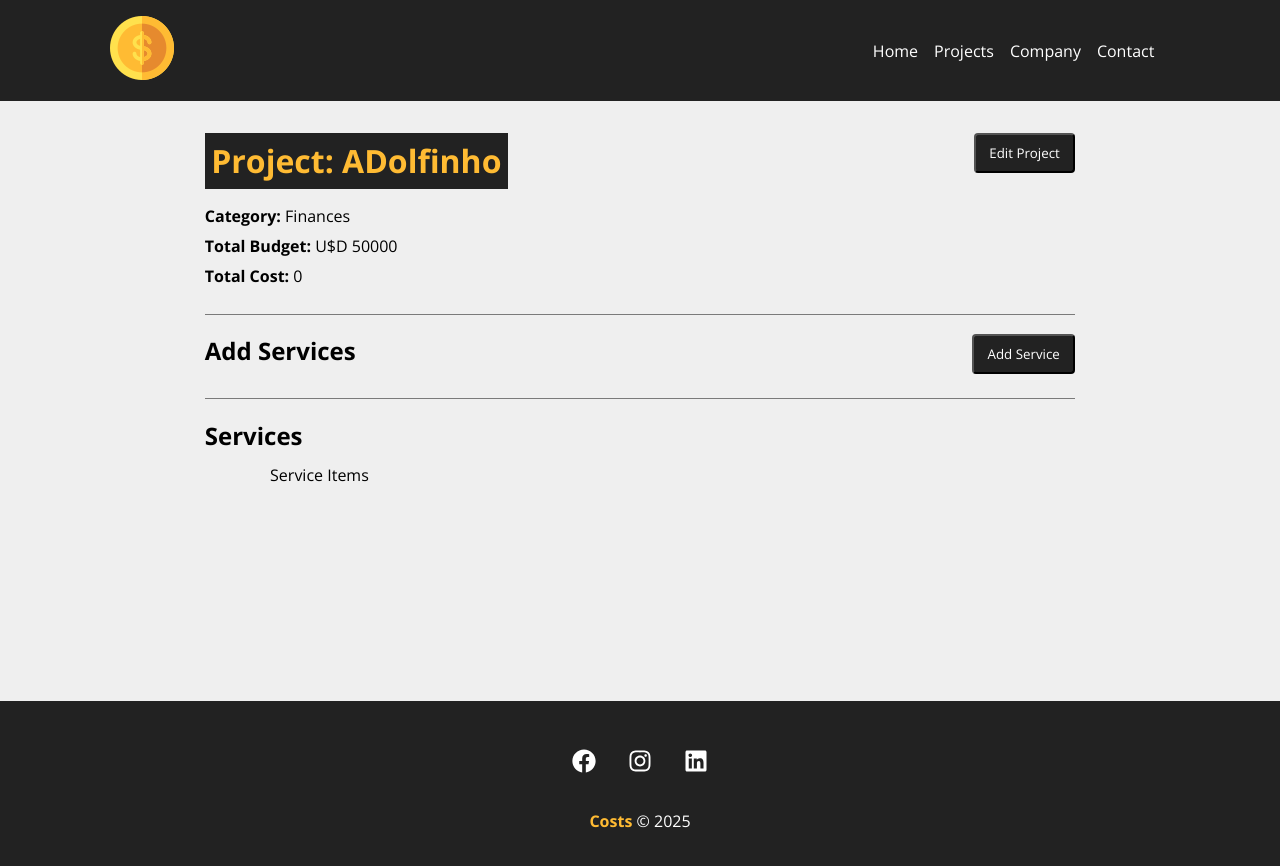
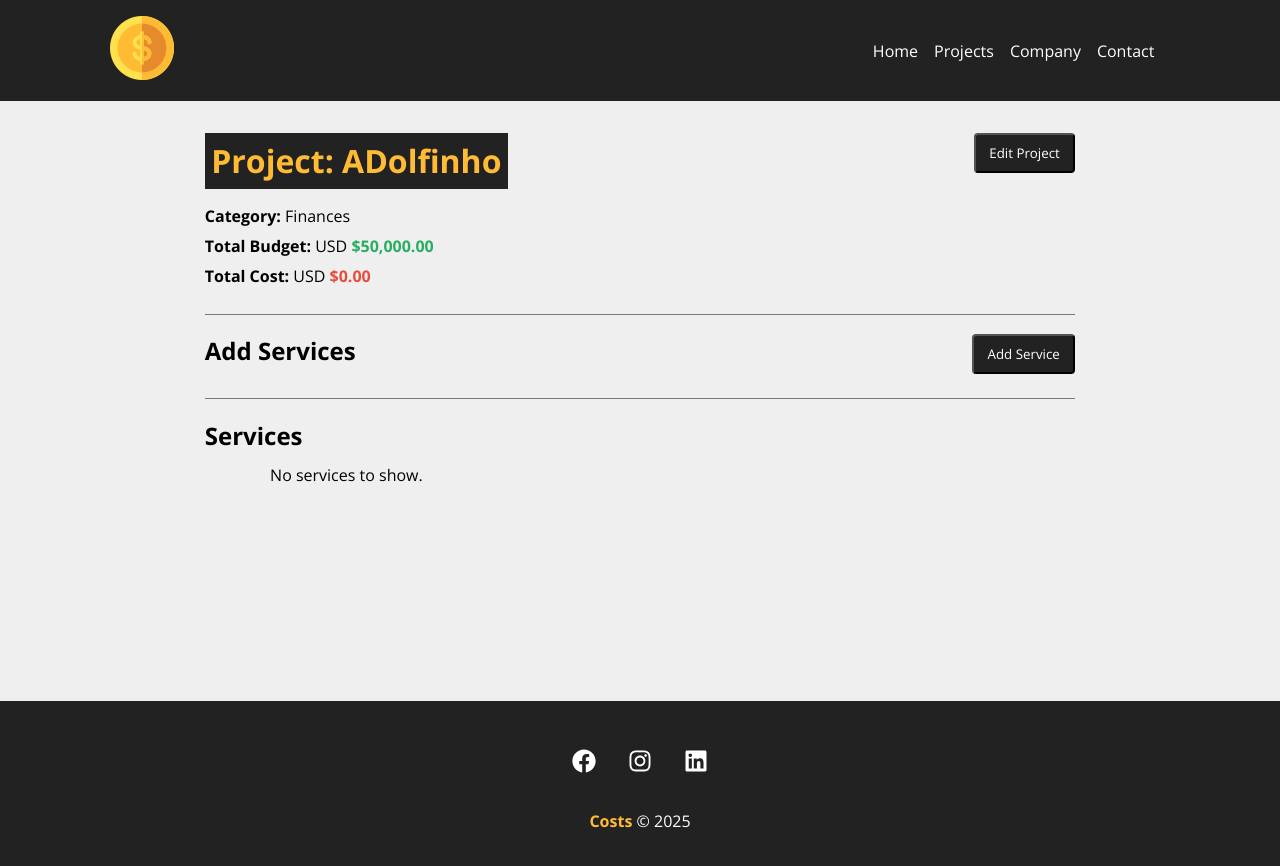
Before and after one commit to latorreadolfo/costs, a React (Create React App) app: page /project/4303 in a window 1280 px wide. Shown: the top 866 px of the page. Built offline with nearby package versions, Linux system fonts and the light colour scheme; data requests are answered from the project's data file.

Commit message:
adding and deleting services

```diff
--- a/src/components/pages/Project.js
+++ b/src/components/pages/Project.js
@@ -1,9 +1,10 @@
+import styles from './Project.module.css';
+
 import { parse, v4 as uuidv4 } from 'uuid';
-
-import styles from './Project.module.css';
 import { useParams } from 'react-router-dom';
 import { useState, useEffect } from 'react';
 
+import ServiceCard from '../service/ServiceCard';
 import ServiceForm from '../service/ServiceForm';
 import ProjectForm from '../project/ProjectForm';
 import Loading from '../layout/Loading';
@@ -14,6 +15,7 @@
   const { id } = useParams();
 
   const [project, setProject] = useState([]);
+  const [services, setServices] = useState([]);
   const [showProjectForm, setShowProjectForm] = useState(false);
   const [showServiceForm, setShowServiceForm] = useState(false);
   const [message, setMessage] = useState('');
@@ -30,6 +32,7 @@
         .then((resp) => resp.json())
         .then((data) => {
           setProject(data);
+          setServices(data.services);
         })
         .catch((err) => console.log(err));
     }, 2000);
@@ -37,7 +40,7 @@
 
   function editPost(project) {
     setMessage('');
-
+    // budget < cost validation
     if (project.budget < project.cost) {
       setMessage('The cost cannot exceed budget');
       setType('error');
@@ -96,7 +99,36 @@
       .then((resp) => resp.json())
       .then((data) => {
         //show services
-        console.log(data);
+        setShowServiceForm(false);
+      })
+      .catch((err) => console.log(err));
+  }
+
+  function removeService(id, cost) {
+    setMessage('');
+
+    const servicesUpdated = project.services.filter(
+      (service) => service.id !== id
+    );
+
+    const projectUpdated = project;
+
+    projectUpdated.services = servicesUpdated;
+    projectUpdated.cost = parseFloat(projectUpdated.cost) - parseFloat(cost);
+
+    fetch(`http://localhost:5000/projects/${projectUpdated.id}`, {
+      method: 'PATCH',
+      headers: {
+        'Content-Type': 'application/json',
+      },
+      body: JSON.stringify(projectUpdated),
+    })
+      .then((resp) => resp.json())
+      .then((data) => {
+        setProject(projectUpdated);
+        setServices(servicesUpdated);
+        setMessage('Service removed successfully!');
+        setType('success');
       })
       .catch((err) => console.log(err));
   }
@@ -135,10 +167,22 @@
                     <span>Category:</span> {project.category.name}
                   </p>
                   <p>
-                    <span>Total Budget:</span> U$D {project.budget}
+                    <span>Total Budget:</span> USD{' '}
+                    <span style={{ color: '#27ae60' }}>
+                      $
+                      {Number(project.budget).toLocaleString('en-US', {
+                        minimumFractionDigits: 2,
+                      })}
+                    </span>
                   </p>
                   <p>
-                    <span>Total Cost:</span> {project.cost}
+                    <span>Total Cost:</span> USD{' '}
+                    <span style={{ color: '#e74c3c' }}>
+                      $
+                      {project.cost.toLocaleString('en-US', {
+                        minimumFractionDigits: 2,
+                      })}
+                    </span>
                   </p>
                 </div>
               ) : (
@@ -171,7 +215,21 @@
             </div>
             <h2>Services</h2>
             <Container customClass='start'>
-              <p>Service Items</p>
+              {services.length > 0 &&
+                services
+                  .slice()
+                  .reverse()
+                  .map((service) => (
+                    <ServiceCard
+                      id={service.id}
+                      name={service.name}
+                      cost={service.cost}
+                      description={service.description}
+                      key={service.key}
+                      handleRemove={removeService}
+                    />
+                  ))}
+              {services.length === 0 && <p>No services to show.</p>}
             </Container>
           </Container>
         </div>
--- /dev/null
+++ b/src/components/service/ServiceCard.js
@@ -0,0 +1,31 @@
+import styles from '../project/ProjectCard.module.css';
+
+import { BsFillTrashFill } from 'react-icons/bs';
+
+function ServiceCard({ id, name, cost, description, handleRemove }) {
+  const remove = (e) => {
+    e.preventDefault();
+    handleRemove(id, cost);
+  };
+
+  return (
+    <div className={styles.card_container}>
+      <h4>{name}</h4>
+      <p>
+        <span>Total cost:</span> USD $
+        {Number(cost).toLocaleString('en-US', { minimumFractionDigits: 2 })}
+      </p>
+      <p>{description}</p>
+      <div
+        style={{ justifyContent: 'flex-end' }}
+        className={styles.btn_container}
+      >
+        <button onClick={remove}>
+          <BsFillTrashFill /> Delete
+        </button>
+      </div>
+    </div>
+  );
+}
+
+export default ServiceCard;
```
